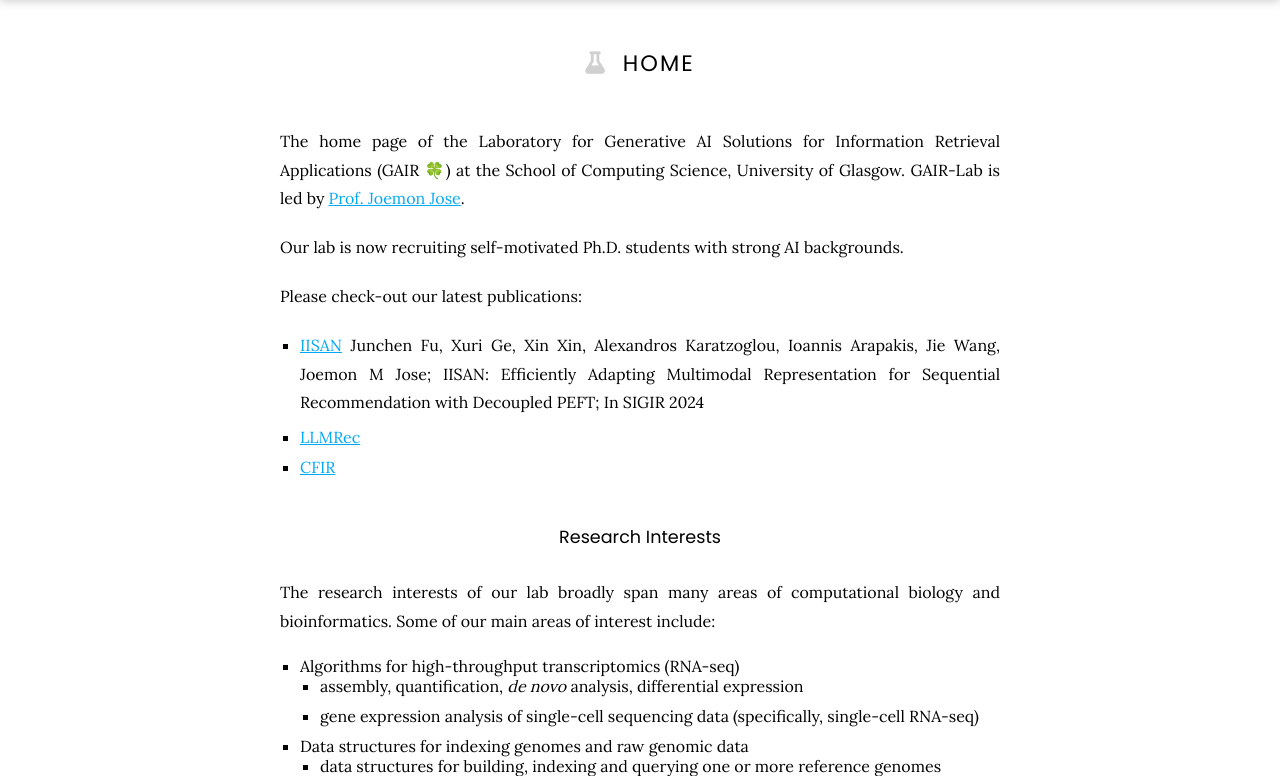
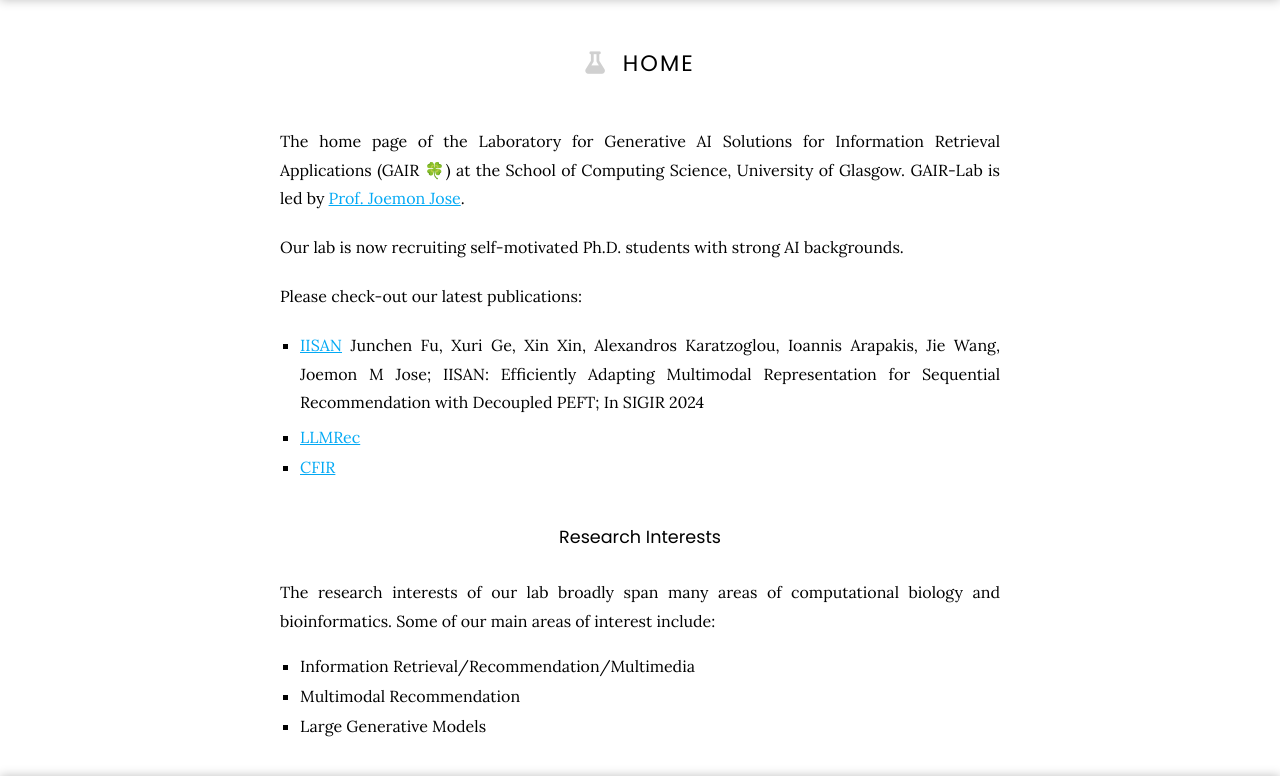
Before and after one commit to GAIR-Lab/GAIR-Lab.github.io, a Jekyll site: the page built from index.md, in a window 1280 px wide, cut to the strip 130-906 px from the top of the page. Built offline with Jekyll 4.4.1, drawn with Linux system fonts in a browser that asks for light colours; nearby versions of some CDN libraries; some of the changed text lies outside the part shown.

Commit message:
Update index.md

```diff
--- a/index.md
+++ b/index.md
@@ -19,10 +19,6 @@ Please check-out our latest publications:
 
 The research interests of our lab broadly span many areas of computational biology and bioinformatics.  Some of our main areas of interest include:
 
-  * Algorithms for high-throughput transcriptomics (RNA-seq)
-    * assembly, quantification, *de novo* analysis, differential expression
-    * gene expression analysis of single-cell sequencing data (specifically, single-cell RNA-seq)
-  * Data structures for indexing genomes and raw genomic data
-    * data structures for building, indexing and querying one or more reference genomes
-    * data structures for indexing collections of tens of thousands of raw sequencing experiments
-  * Applications of approximate and data-driven representations and data structures in bioinformatics
+* Information Retrieval/Recommendation/Multimedia
+* Multimodal Recommendation
+* Large Generative Models
```
